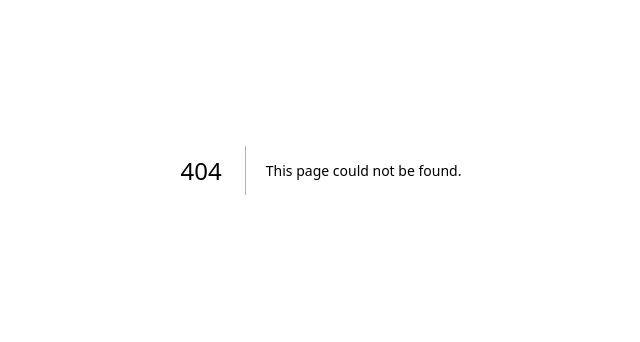
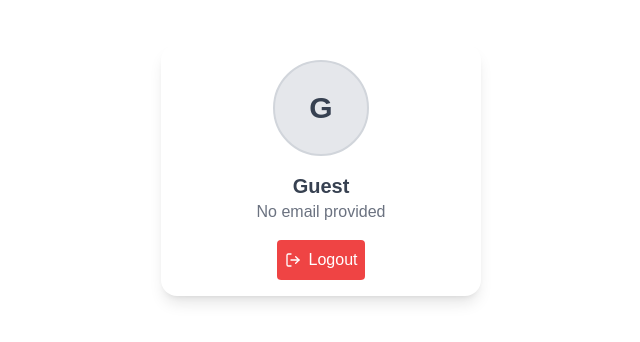
Before and after one commit to sirikancharla12/SpendMate, a Next.js app: page /settings in a window 1280 px wide. Before the commit this address had no page. Shown: the part 230-572 px from the top of the page, without its empty margins (319-959 px from the left). Built offline with nearby package versions, Linux system fonts and the light colour scheme; no server answers.

Commit message:
added settings

```diff
--- /dev/null
+++ b/app/settings/page.tsx
@@ -0,0 +1,51 @@
+"use client";
+
+import React from "react";
+import { LogOut, Loader2 } from "lucide-react";
+import { useSession } from "next-auth/react";
+import { useRouter } from "next/navigation";
+import { Spinnaker } from "next/font/google";
+
+interface User {
+  image?: string | null;
+  name?: string | null;
+  email?: string;
+}
+
+
+
+
+const ProfileCard: React.FC = () => {
+  const router = useRouter();
+  const { data: session, status } = useSession();
+
+  if (status === "loading") {
+    return (
+        <div className="flex items-center justify-center h-screen">
+        <div className="w-10 h-10 border-4 border-gray-300 border-t-blue-500 rounded-full animate-spin"></div>
+      </div>
+    );
+  }
+
+  const user: User = session?.user || { name: "Guest", email: "No email provided" };
+  const userName = user.name || "U";
+  const firstLetter = userName.charAt(0).toUpperCase();
+  const isValidImage = user.image && user.image.trim() !== "";
+
+  return (
+    <div className="flex items-center justify-center h-screen">
+      <div className="w-80 p-4 flex flex-col items-center justify-center shadow-lg rounded-2xl bg-white">
+        <div className="w-24 h-24 flex items-center justify-center rounded-full border-2 border-gray-300 mb-4 bg-gray-200 text-gray-700 text-3xl font-bold">
+          {firstLetter}
+        </div>
+        <h2 className="text-xl font-semibold text-gray-700">{user.name}</h2>
+        <p className="text-gray-500 mb-4">{user.email}</p>
+        <button onClick={() => router.push("/")} className="flex items-center gap-2 bg-red-500 hover:bg-red-600 p-2 rounded text-white">
+          <LogOut size={16} /> Logout
+        </button>
+      </div>
+    </div>
+  );
+};
+
+export default ProfileCard;
```
